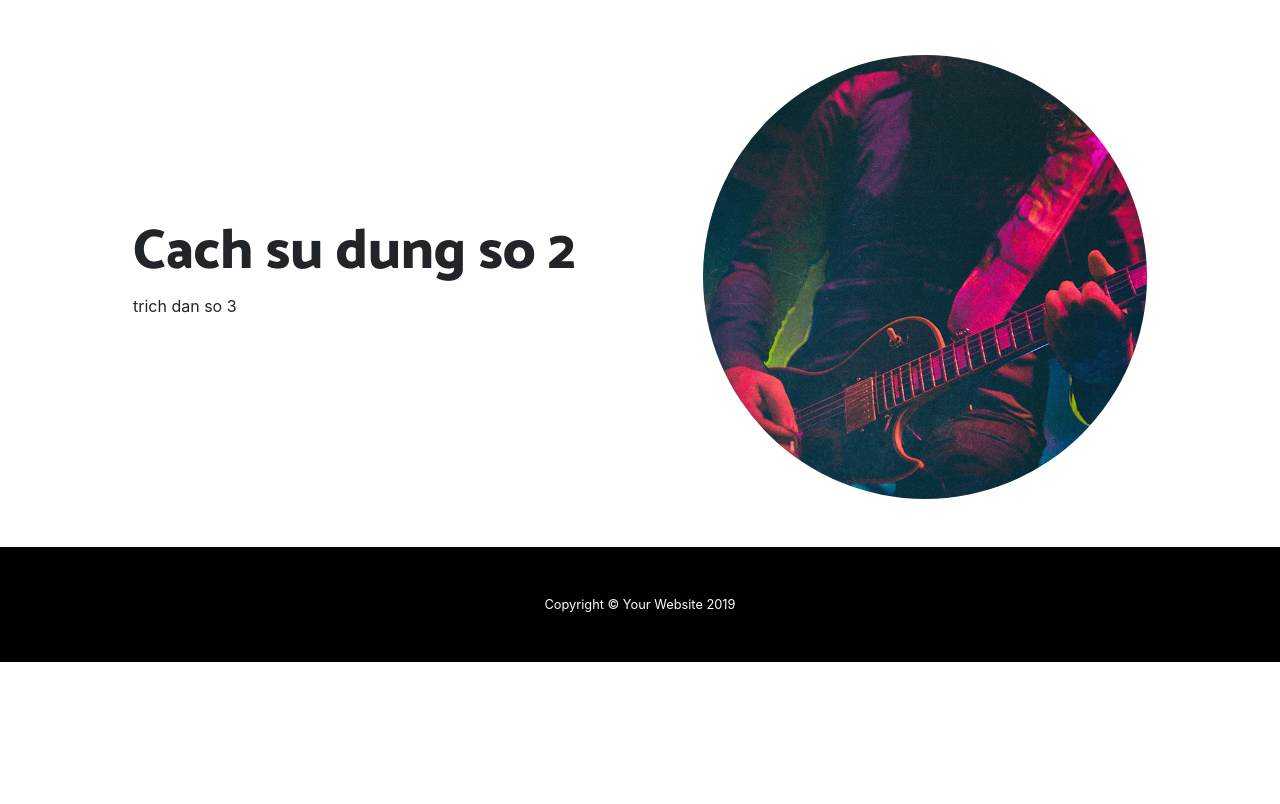
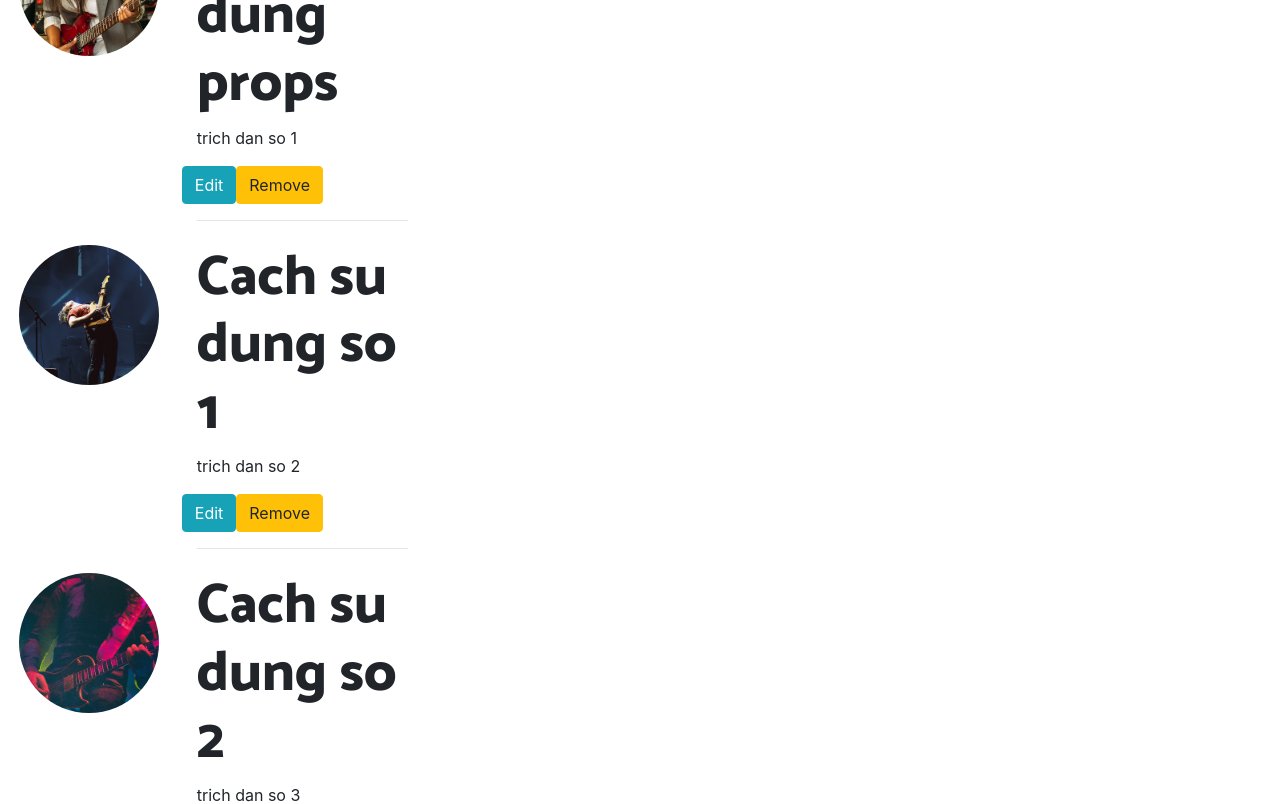
Before and after one commit to cntt2-linhhua/REACT, a React (Create React App) app in the folder 013_component/: page / in a window 1280 px wide. Shown: the part 1760-2564 px from the top of the page. Before the commit the page ends 2422 px from the top, so only its background shows below. Built offline with nearby package versions, Linux system fonts and the light colour scheme.

Commit message:
[PHAN-06] 017 cach viet tuwowng tac voi ham khong co tham so trong react js

```diff
--- a/013_component/src/App.js
+++ b/013_component/src/App.js
@@ -11,9 +11,18 @@ function App() {
     <div className="013">
       <Topmenu/>
       <Header/>
-      <Content tieude = "Cach su dung props bang class " vitri1 = "order-lg-2" anh ="img/01.jpg" trichdan="trich dan so 1"/>
+      <Content tieude = "Cach su dung props " vitri1 = "order-lg-2" anh ="img/01.jpg" trichdan="trich dan so 1"/>
       <Content tieude = "Cach su dung so 1 " anh ="img/02.jpg" trichdan="trich dan so 2" />
       <Content tieude = "Cach su dung so 2 " vitri1 = "order-lg-2" anh ="img/03.jpg" trichdan="trich dan so 3"/>
+
+      <Content tieude = "Cach su dung props " vitri1 = "order-lg-2" anh ="img/01.jpg" trichdan="trich dan so 1"/>
+      <Content tieude = "Cach su dung so 1 " anh ="img/02.jpg" trichdan="trich dan so 2" />
+      <Content tieude = "Cach su dung so 2 " vitri1 = "order-lg-2" anh ="img/03.jpg" trichdan="trich dan so 3"/>
+
+      <Content tieude = "Cach su dung props " vitri1 = "order-lg-2" anh ="img/01.jpg" trichdan="trich dan so 1"/>
+      <Content tieude = "Cach su dung so 1 " anh ="img/02.jpg" trichdan="trich dan so 2" />
+      <Content tieude = "Cach su dung so 2 " vitri1 = "order-lg-2" anh ="img/03.jpg" trichdan="trich dan so 3"/>
+
       <Footer/>
     </div>
   );
--- a/013_component/src/Component/Content/Contents.js
+++ b/013_component/src/Component/Content/Contents.js
@@ -7,22 +7,33 @@ class Contents extends Component {
     {
         super(props);
     }
+
+    thongbao = () => {alert('Cach xu ly thao tac trong react js ');}
+
+    thongbao2 = () => {alert('thong bao so 2')}
+
     render() {
         return (
             <section>
-                <div className="container">
-                <div className="row align-items-center">
-                    <div className={"col-lg-6 " +this.props.vitri1}>
-                    <div className="p-5">
+                <div className="col-lg-4">
+                <div className="row">
+                    <div className="col-lg-5">
+                    <div className="p-1">
                         <img className="img-fluid rounded-circle" src={this.props.anh} alt />
                     </div>
                     </div>
-                    <div className="col-lg-6">
-                    <div className="p-5">
+                    <div className="col-lg-7">
+                    <div className="p-1">
                         <h2 className="display-4">{this.props.tieude}</h2>
                         <p>
                             {this.props.trichdan}
                         </p>
+                        <div className="row">
+                            <div className="btn btn-info" onClick={this.thongbao}>Edit</div>
+                            <div className="btn btn-warning" onClick={this.thongbao2}>Remove</div>
+
+                          </div>
+                          <hr />
                         </div>
                     </div>
                 </div>
```
Also changed, not shown: 013_component/src/test/1.html (added, +20 -0 lines).
